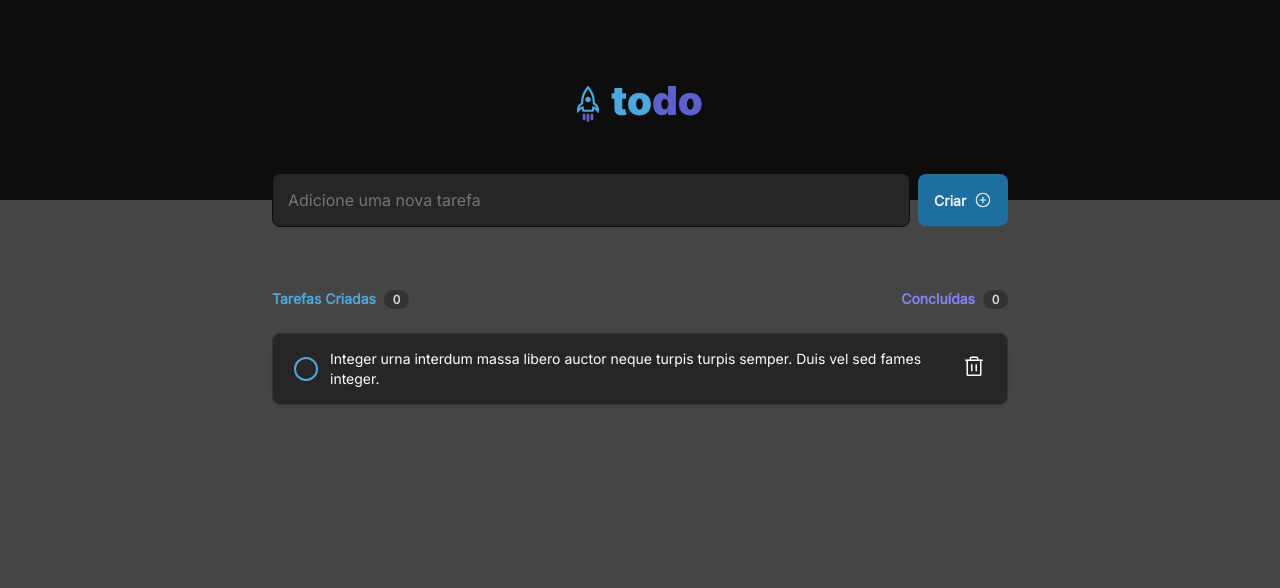
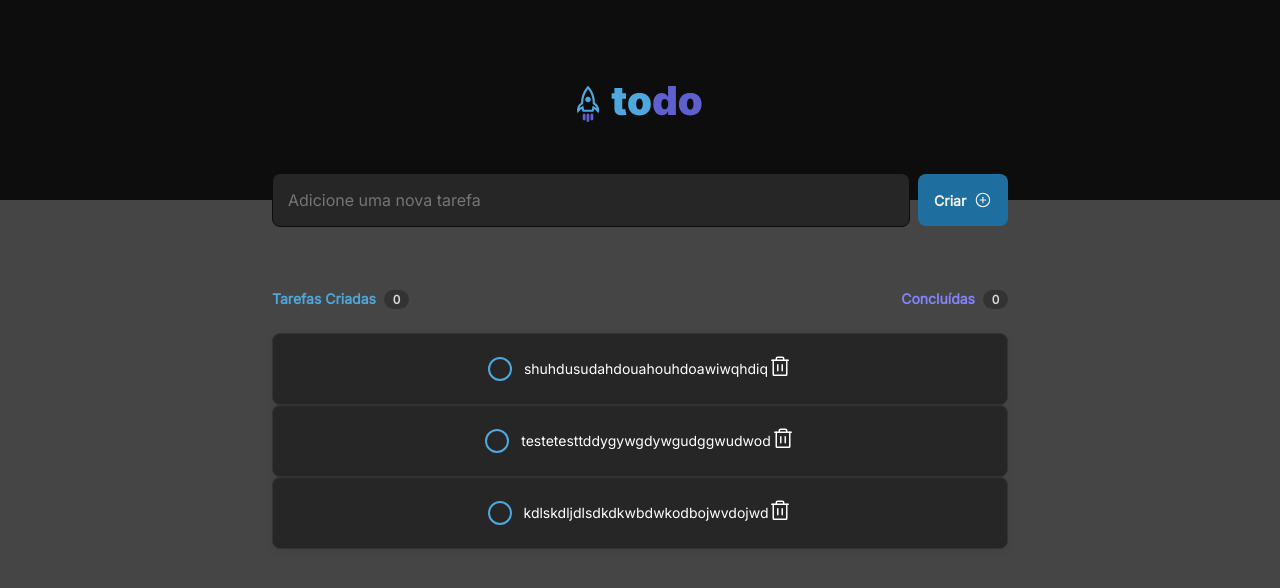
Before and after one commit to thiago-dev-front/desafio-react-01, a React (Vite) app: page / in a window 1280 px wide. Shown: the top 588 px of the page. Built offline with nearby package versions, Linux system fonts and the light colour scheme.

Commit message:
creator uuid

```diff
--- a/package.json
+++ b/package.json
@@ -11,11 +11,13 @@
   "dependencies": {
     "phosphor-react": "^1.4.1",
     "react": "^18.2.0",
-    "react-dom": "^18.2.0"
+    "react-dom": "^18.2.0",
+    "uuid": "^9.0.0"
   },
   "devDependencies": {
     "@types/react": "^18.0.24",
     "@types/react-dom": "^18.0.8",
+    "@types/uuid": "^8.3.4",
     "@vitejs/plugin-react": "^2.2.0",
     "sass": "^1.56.1",
     "typescript": "^4.6.4",
--- a/src/App.tsx
+++ b/src/App.tsx
@@ -2,16 +2,45 @@
 import { CreateItem } from './components/CreateItem';
 import { Header } from './components/Header';
 import { ListItem } from './components/ListItem';
-
+import { v4 as uuidv4 } from 'uuid';
 import './App.scss';
 import './global.scss';
 
-function App() {
+const tasks = [
+  {
+    id: uuidv4(),
+    content: 'shuhdusudahdouahouhdoawiwqhdiq',
+    isChecked: false
+  },
+  {
+    id: uuidv4(),
+    content: 'testetesttddygywgdywgudggwudwod',
+    isChecked: false
+  },
+  {
+    id: uuidv4(),
+    content: 'kdlskdljdlsdkdkwbdwkodbojwvdojwd',
+    isChecked: false
+  }
+]
+function App()  {
   return (
     <div>
       <Header />
       <CreateItem />
-      <ListItem />
+      {
+        tasks.map(task => {
+          return (
+            <ListItem
+              key={task.id}
+              content={task.content}
+              isChecked={task.isChecked}
+
+            />
+          )
+        })
+      }
+
     </div>
   )
 }
--- a/src/components/ListItem.tsx
+++ b/src/components/ListItem.tsx
@@ -1,6 +1,13 @@
 import "./ListItem.scss";
-import {Trash} from 'phosphor-react'
-export function ListItem() {
+import {Trash} from 'phosphor-react';
+
+interface TaskProps {
+  id: number
+  content: string
+  isChecked: boolean
+}
+
+export function ListItem({id, content, isChecked} : TaskProps ) {
   return (
     <div className="list-topic">
       <div className="list-topic__content">
@@ -9,7 +16,7 @@ export function ListItem() {
           <label htmlFor="checkbox"></label>
         </div>
         <div className="list-topic__content__text">
-            <p>Integer urna interdum massa libero auctor neque turpis turpis semper. Duis vel sed fames integer.</p>
+            <p>{content}</p>
         </div>
         <div className="list-topic__content__icon">
               <Trash size={24} />
```
Also changed, not shown: 1 other file (tests, documents, lock files or other folders).
